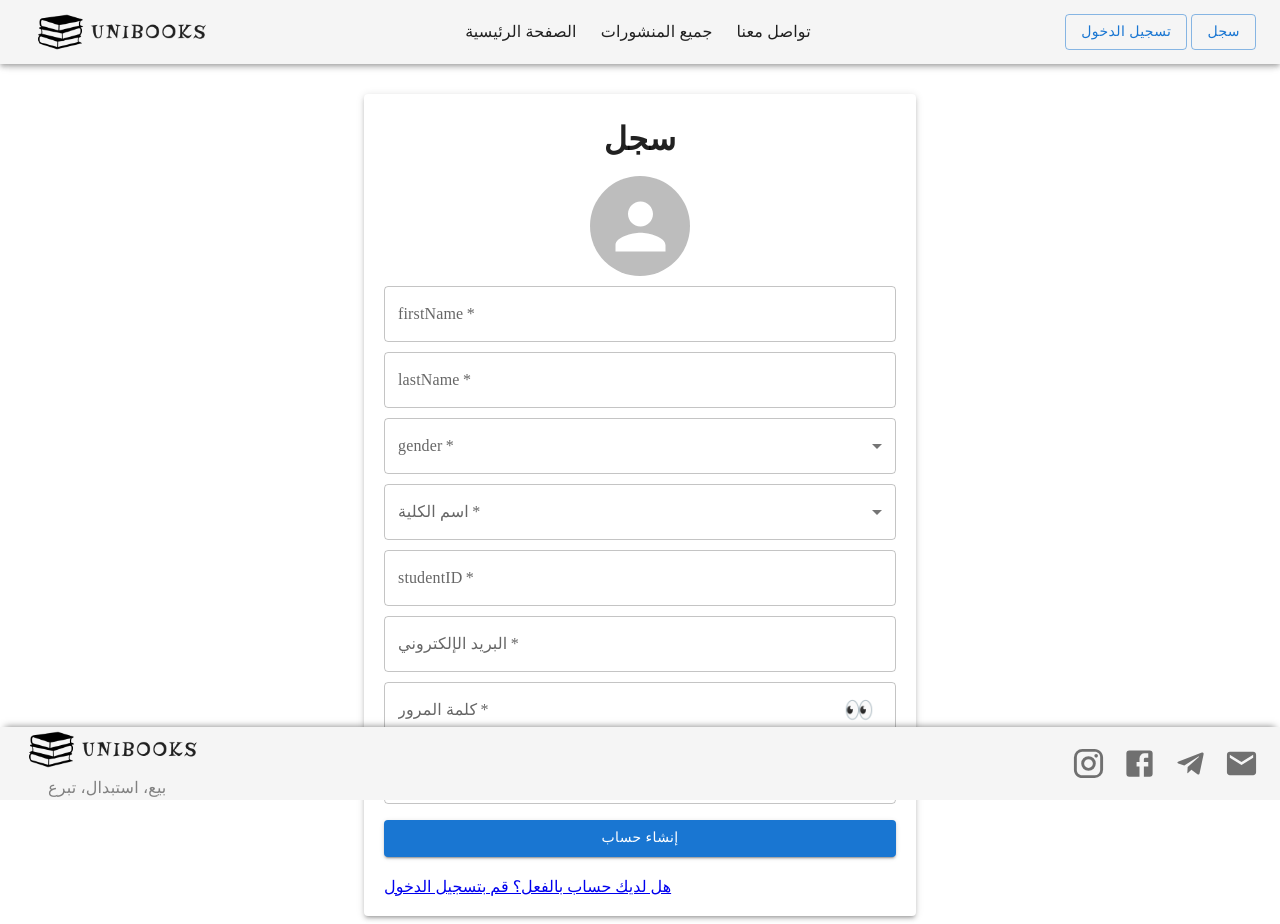
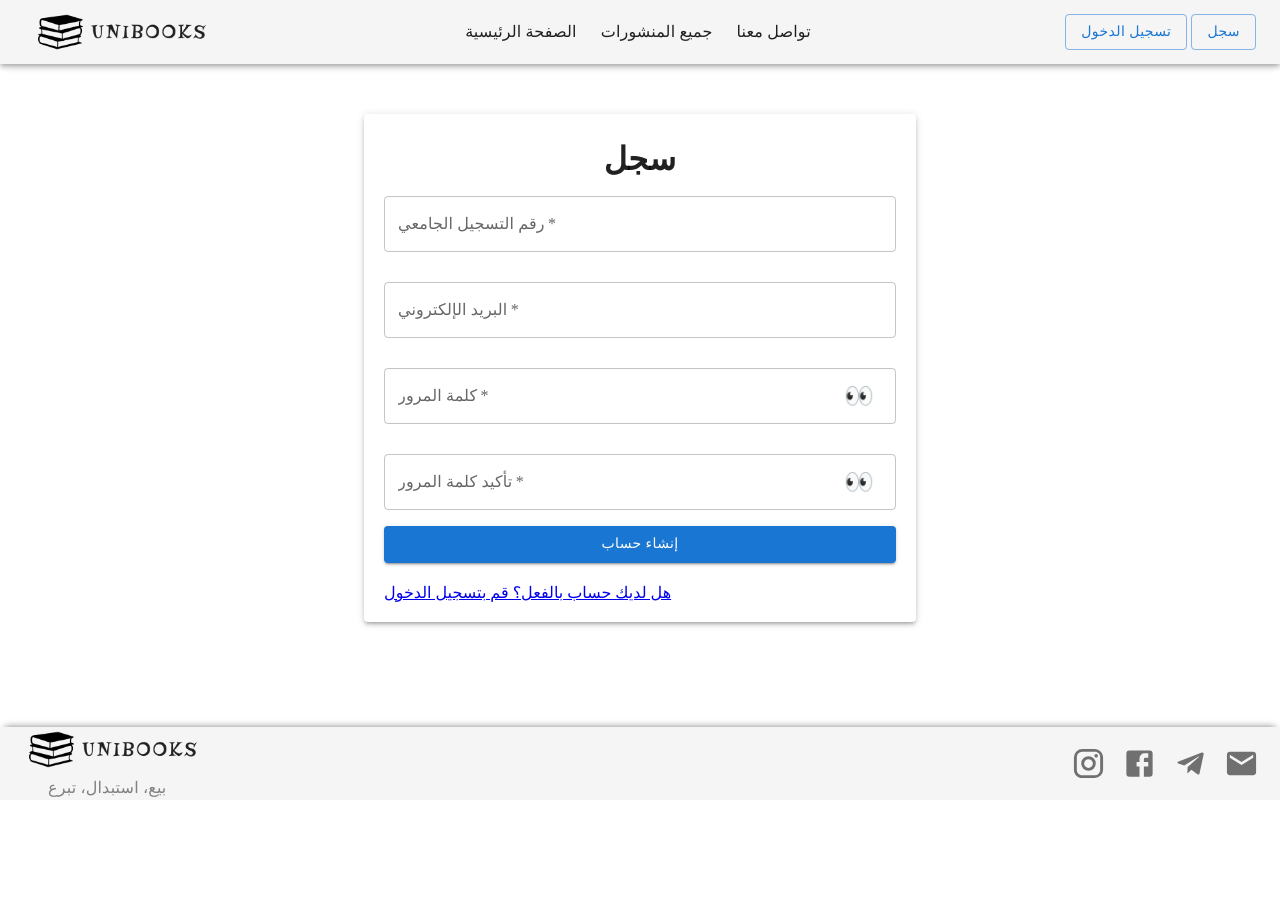
Before and after one commit to taladowiekat/unibooks, a React (Create React App) app in the folder frontend/: page /register in a window 1280 px wide. After the commit the page ends 800 px from the top, so only its background shows below. Built offline with nearby package versions, Linux system fonts and the light colour scheme; a web font is replaced by a local one.

Commit message:
Revert "Adding new fields to the registration form and modifying some of the design"
This reverts commit 738524e62c2f5b77c7327751b04b3024e7f87124.

```diff
--- a/frontend/src/components/validation/validation.js
+++ b/frontend/src/components/validation/validation.js
@@ -32,7 +32,7 @@ export function useValidations() {
 
   // Validation schema for signing in
   const signInValidationSchema = yup.object({
-    emailOrstudentID: yup.string()
+    emailOrUniversityId: yup.string()
       .matches(/^s\d{8}@stu\.najah\.edu$|^\d{8}$/, t('invalidEmailOrUniversityId'))
       .required(t('emailOrUniversityIdIsRequired')),
     password: yup.string()
@@ -43,14 +43,15 @@ export function useValidations() {
 
   // Validation schema for signing up
   const signUpValidationSchema = yup.object({
-    firstname : yup.string().required(t('firstnameRequired')),
-    lastname : yup.string().required(t('lastnameRequired')),
-    studentID: yup.string()
+    universityId: yup.string()
       .matches(/^\d{8}$/, t('invalidUniversityIdFormat'))
       .required(t('universityIdRequired')),
     email: yup.string()
       .matches(/^s\d{8}@stu\.najah\.edu$/, t('invalidEmailFormat'))
       .required(t('emailIsRequired')),
+    currentPassword: yup.string()
+      .min(6, t('passwordTooShort'))
+      .required(t('passwordRequired')),
     password: yup.string()
       .required(t('passwordRequired'))
       .min(6, t('passwordTooShort'))
@@ -58,7 +59,6 @@ export function useValidations() {
     confirmPassword: yup.string()
       .oneOf([yup.ref('password'), null], t('confirmPasswordMismatch'))
       .required(t('confirmPasswordRequired')),
-      image: yup.mixed().required(t('imageRequired'))
   });
 
   // Validation schema for resetting password
--- a/frontend/src/pages/logIn/LogIn.js
+++ b/frontend/src/pages/logIn/LogIn.js
@@ -7,7 +7,7 @@ import { useTranslation } from 'react-i18next';
 const LogIn = () => {
   const {signInValidationSchema}=useValidations();
   const initialValues = {
-    emailOrstudentID: '',
+    emailOrUniversityId: '',
     password: ''
   };
 
@@ -34,16 +34,16 @@ const LogIn = () => {
           {({ errors, touched, isValid }) => (
             <Form>
               <Field
-                name="emailOrstudentID"
+                name="emailOrUniversityId"
                 as={TextField}
-                id="emailOrstudentID"
-                label={t("EmailOrstudentID")}
+                id="emailOrUniversityId"
+                label={t("EmailOrUniversityID")}
                 autoComplete="email"
                 type="email"
                 required
                 fullWidth
-                error={touched.emailOrstudentID && Boolean(errors.emailOrstudentID)}
-                helperText={touched.emailOrstudentID && errors.emailOrstudentID}
+                error={touched.emailOrUniversityId && Boolean(errors.emailOrUniversityId)}
+                helperText={touched.emailOrUniversityId && errors.emailOrUniversityId}
               />
               <Box sx={{ height: '30px' }} />
               <Field
@@ -77,6 +77,7 @@ const LogIn = () => {
                 style={{ marginTop: 20 }}
                 component={Link}
                 to="/createPost"
+                disabled={!isValid}
               >
                 {t("loginButton")}
               </Button>
--- a/frontend/src/pages/register/Register.js
+++ b/frontend/src/pages/register/Register.js
@@ -1,42 +1,31 @@
 import React, { useState } from 'react';
-import { Avatar, Container, Grid, Typography, Button, InputAdornment, IconButton, TextField, Box, Paper } from '@mui/material';
+import { Container, Grid, Typography, Button, InputAdornment, IconButton, TextField, Box,Paper } from '@mui/material';
 import { Formik, Form, Field } from 'formik';
 import { Link } from 'react-router-dom';
 import { useTranslation } from 'react-i18next';
 import { useValidations } from '../../components/validation/validation';
-
 const Register = () => {
-  const { signUpValidationSchema } = useValidations();
+  const { signUpValidationSchema } = useValidations()
   const initialValues = {
-    firstname: '',
-    lastname: '',
-    studentID: '',
+    universityId: '',
     email: '',
     password: '',
     confirmPassword: '',
-    image: null,
+    currentPassword: '45688455' //To make it always valid
+  };
+  const { t } = useTranslation();
+  const onSubmit = (values, { setSubmitting, resetForm }) => {
+    resetForm();
+    setSubmitting(false);
   };
 
   const [showPassword, setShowPassword] = useState(false);
   const [showConfirmPassword, setShowConfirmPassword] = useState(false);
-  const [selectedImage, setSelectedImage] = useState(null);
-
-  const { t } = useTranslation();
-  const onSubmit = (values, { setSubmitting, resetForm }) => {
-    resetForm();
-    setSubmitting(false);
-    setSelectedImage(null);
-  };
-
-  const handleImageChange = (event) => {
-    const file = event.target.files[0];
-    setSelectedImage(file);
-  };
 
   return (
     <Container maxWidth='sm' sx={{ justifyContent: 'center' }}>
       <Box sx={{ marginTop: 8, flexDirection: 'column', textAlign: 'center' }}>
-        <Box sx={{ height: '30px' }} />
+      <Box sx={{ height: '50px' }} />
 
       <Paper elevation={3} style={{ padding: 20 }}>
               <Typography gutterBottom variant="h6" sx={{ alignItems: 'center', fontWeight: 'bold', fontSize: '2rem' }}>{t("signUp")}</Typography>
@@ -46,108 +35,22 @@ const Register = () => {
           onSubmit={onSubmit}
           validationSchema={signUpValidationSchema}
         >
-            {({ errors, touched, isValid, setFieldValue }) => (
+
+          {({ errors, touched, isValid }) => (
             <Form>
-                <label htmlFor="upload-avatar">
-                  <Avatar
-                    alt=""
-                    src={selectedImage ? URL.createObjectURL(selectedImage) : ""}
-                    sx={{ width: 100, height: 100, margin: 'auto' }}
-                  />
-                </label>
-                <input
-                  id="upload-avatar"
-                  type="file"
-                  accept="image/*"
-                  style={{ display: 'none' }}
-                  onChange={(event) => {
-                    handleImageChange(event);
-                    setFieldValue('image', event.currentTarget.files[0]);
 
-                  }}
+              <Field
+                name="universityId"
+                as={TextField}
+                id="universityId"
+                label={t("universityId")}
+                required
+                fullWidth
+                error={touched.universityId && Boolean(errors.universityId)}
+                helperText={touched.universityId && errors.universityId}
               />
 
-
-                {errors.image && touched.image && (
-                  <div style={{ color: 'red' }}>{errors.image}</div>
-                )}
-                <Box sx={{ height: '10px' }} />
-
-                <Field
-                  name="firstname"
-                  as={TextField}
-                  id="firstname"
-                  label={t("firstName")}
-                  required
-                  fullWidth
-                  error={touched.firstname && Boolean(errors.firstname)}
-                  helperText={touched.firstname && errors.firstname}
-                />
-
-                <Box sx={{ height: '10px' }} />
-
-                <Field
-                  name="lastname"
-                  as={TextField}
-                  id="lastname"
-                  label={t("lastName")}
-                  required
-                  fullWidth
-                  error={touched.lastname && Boolean(errors.lastname)}
-                  helperText={touched.lastname && errors.lastname}
-                />
-                <Box sx={{ height: '10px' }} />
-
-                <Field
-                  name="gender"
-                  as={TextField}
-                  select
-                  id="gender"
-                  label={t("gender")}
-                  required
-                  fullWidth
-                  SelectProps={{ native: true }}
-                >
-                  <option value=""></option>
-                  <option value="male">{t("male")}</option>
-                  <option value="female">{t("female")}</option>
-                </Field>
-                <Box sx={{ height: '10px' }} />
-
-                <Field
-                  name="college"
-                  as={TextField}
-                  select
-                  id="college"
-                  label={t("college")}
-                  required
-                  fullWidth
-                  SelectProps={{ native: true }}
-                >
-                  <option value=""></option>
-                  <option value="Faculty of Agriculture and Veterinary Medicine">{t("Faculty of Agriculture and Veterinary Medicine")}</option>
-                  <option value="Faculty of Business and Communication">{t("Faculty of Business and Communication")}</option>
-                  <option value="Faculty of Engineering and Information">{t("Faculty of Engineering and Information")}</option>
-                  <option value="Faculty of Fine Arts">{t("Faculty of Fine Arts")}</option>
-                  <option value="Faculty of Medicine and Health Sciences">{t("Faculty of Medicine and Health Sciences")}</option>
-                  <option value="Faculty of Law and Political Sciences">{t("Faculty of Law and Political Sciences")}</option>
-                  <option value="Faculty of Humanities and Educational Sciences">{t("Faculty of Humanities and Educational Sciences")}</option>
-                  <option value="Faculty of Science">{t("Faculty of Science")}</option>
-                  <option value="Faculty of Shari'ah">{t("Faculty of Shari'ah")}</option>
-                </Field>
-                <Box sx={{ height: '10px' }} />
-
-                <Field
-                  name="studentID"
-                  as={TextField}
-                  id="studentID"
-                  label={t("studentID")}
-                  required
-                  fullWidth
-                  error={touched.studentID && Boolean(errors.studentID)}
-                  helperText={touched.studentID && errors.studentID}
-                />
-                <Box sx={{ height: '10px' }} />
+              <Box sx={{ height: '30px' }} />
 
               <Field
                 name="email"
@@ -161,7 +64,8 @@ const Register = () => {
                 error={touched.email && Boolean(errors.email)}
                 helperText={touched.email && errors.email}
               />
-                <Box sx={{ height: '10px' }} />
+
+              <Box sx={{ height: '30px' }} />
 
               <Field
                 name="password"
@@ -184,7 +88,8 @@ const Register = () => {
                   )
                 }}
               />
-                <Box sx={{ height: '10px' }} />
+
+              <Box sx={{ height: '30px' }} />
 
               <Field
                 name="confirmPassword"
@@ -213,7 +118,7 @@ const Register = () => {
                 variant="contained"
                 fullWidth
                 sx={{ mt: 2 }}
-
+                disabled={!isValid}
               >
                 {t("createAccount")}
               </Button>
--- a/frontend/src/pages/resetPassword/ResetPass.js
+++ b/frontend/src/pages/resetPassword/ResetPass.js
@@ -50,6 +50,7 @@ const ResetPassword = () => {
                 type="submit"
                 variant="contained"
                 fullWidth
+                disabled={!isValid}
                 color="primary"
                 sx={{ mt: 2 }}
               >
```
Also changed, not shown: 1 other file (tests, documents, lock files or other folders). Lines whose indentation alone changed are shown as unchanged.
